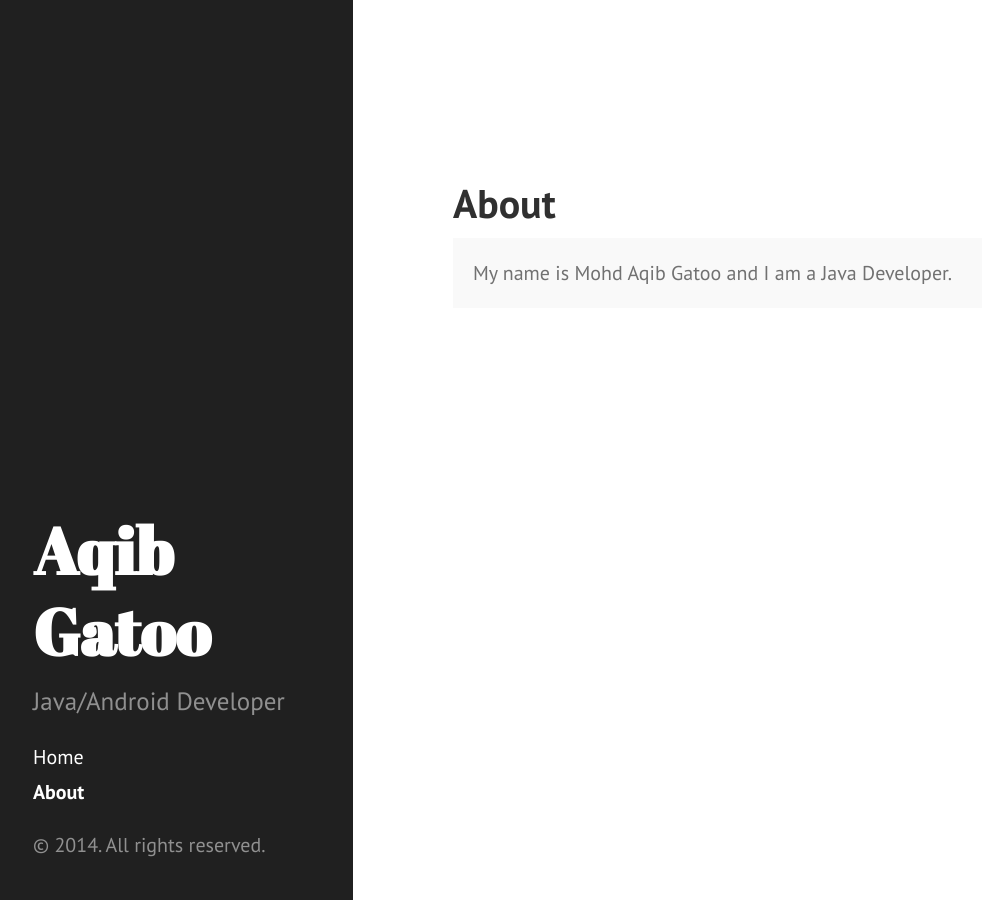
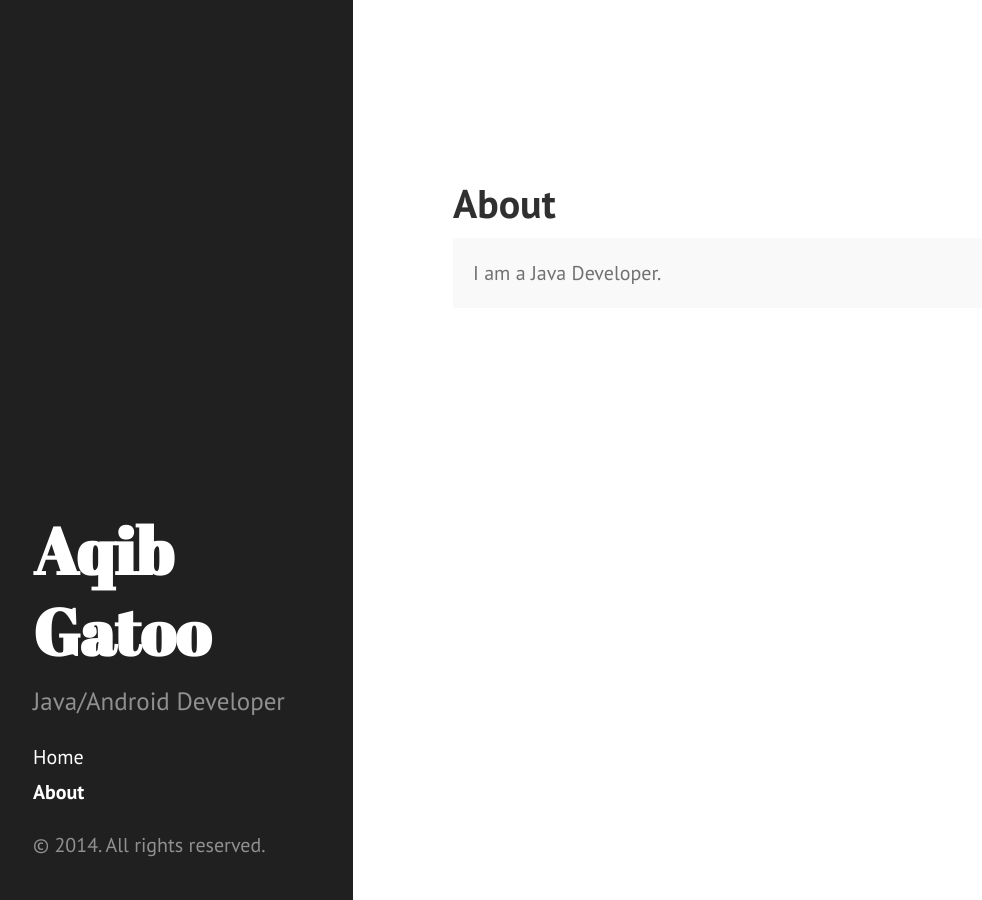
Before and after one commit to aqibgatoo/aqibgatoo.github.io, a Jekyll site: the page built from about.md, in a window 1280 px wide. Shown: the whole page, without its empty margins (7-989 px from the left). Built offline with Jekyll 4.4.1, drawn with Linux system fonts in a browser that asks for light colours.

Commit message:
update about.md

```diff
--- a/about.md
+++ b/about.md
@@ -4,5 +4,5 @@ title: About
 ---
 
 <p class="message">
-My name is Mohd Aqib Gatoo and I am a Java Developer.
+I am a Java Developer.
 </p>
```
